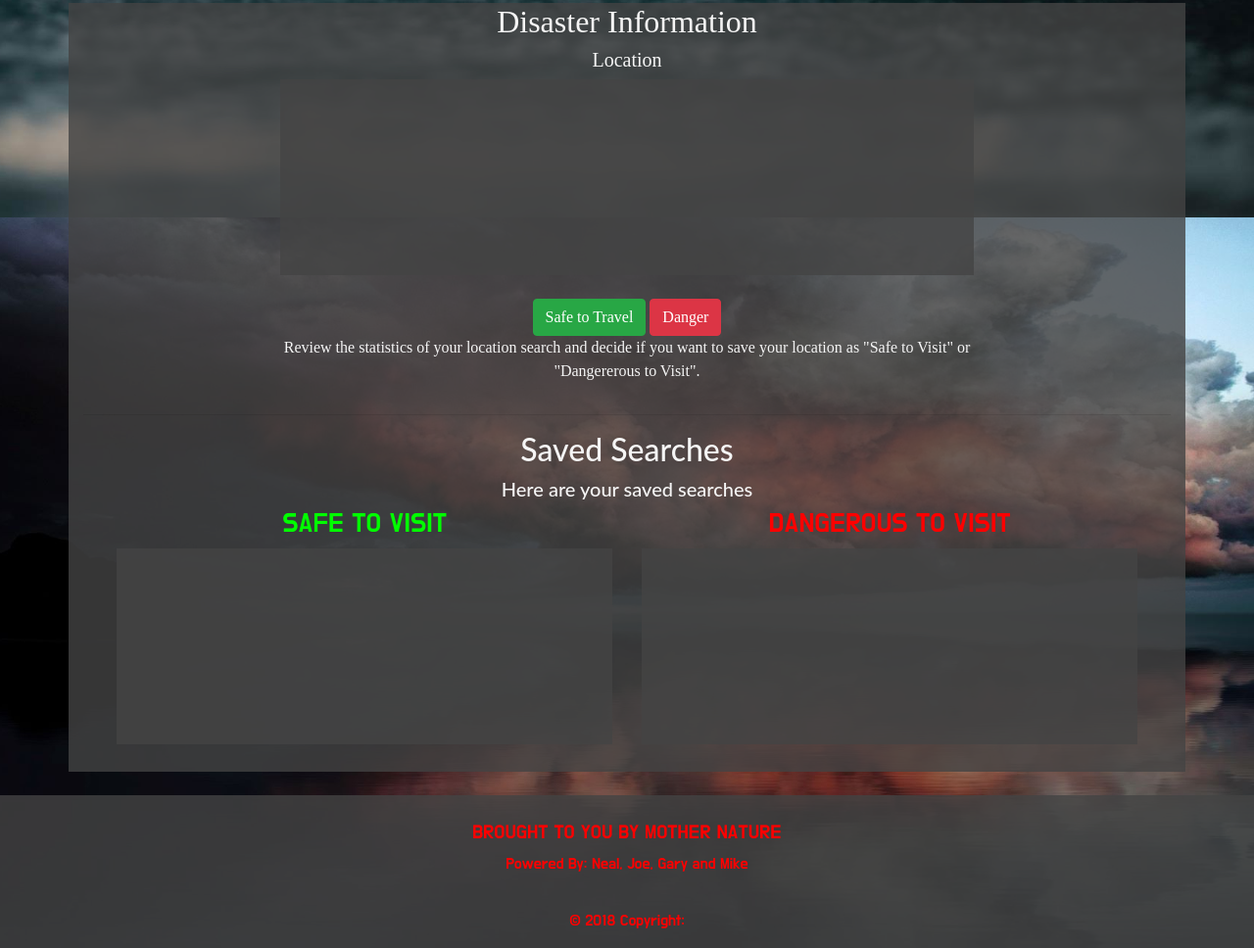
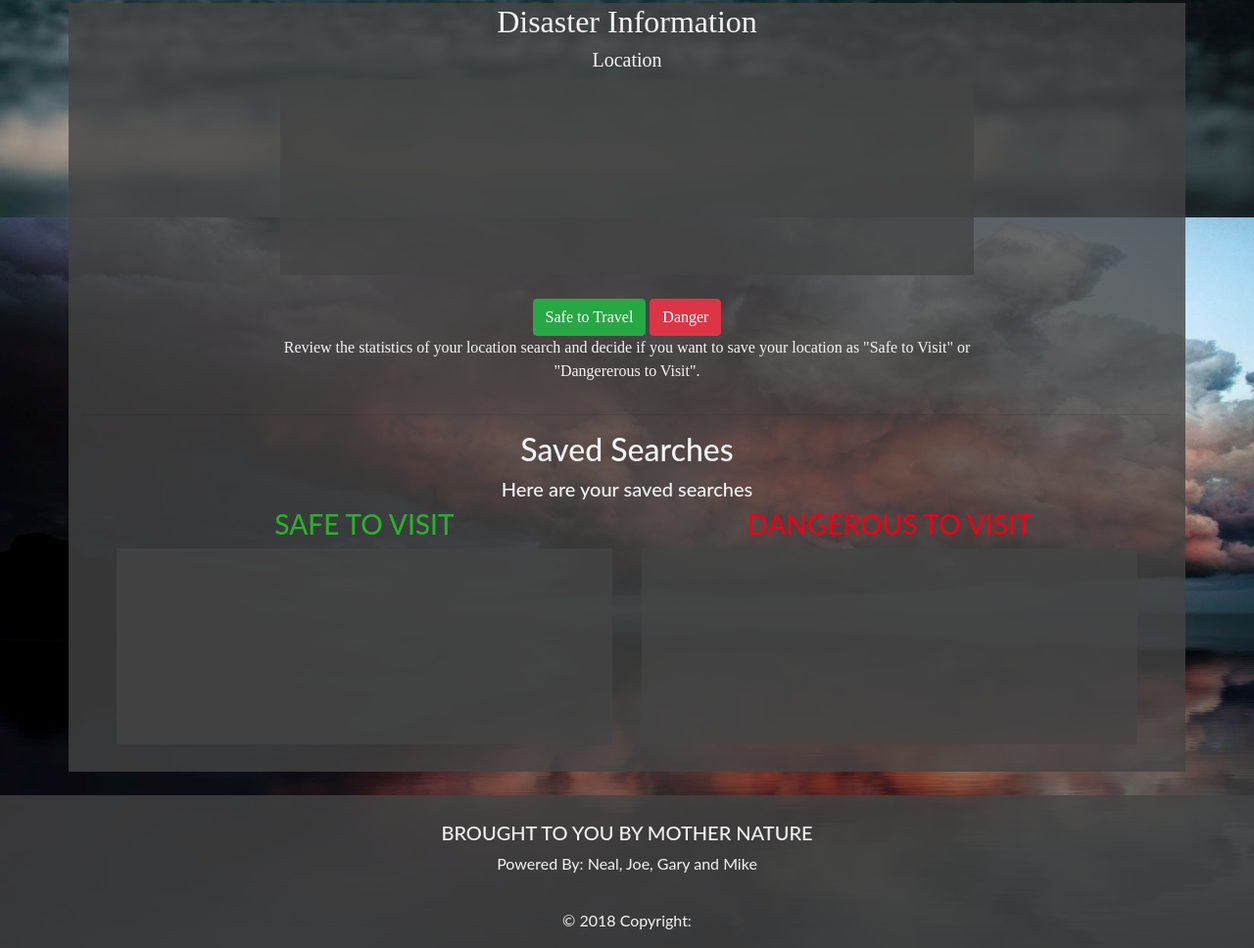
Before and after one commit to jpeckjr/Group_Project_Two, a website: page public/views/search.html in a window 1280 px wide. Shown: the part 578-1546 px from the top of the page at 98% size. Drawn offline with nearby package versions, Linux system fonts and the light colour scheme; no server answers; a web font is replaced by a local one.

Commit message:
changes to css

```diff
--- a/public/css/search.css
+++ b/public/css/search.css
@@ -148,7 +148,7 @@ body {
 }
 
 .page-footer {
-    color: red;
+    color: whitesmoke;
     margin-bottom: auto;
     background-color: rgb(68,68,68,.8);
     text-align: center;
--- a/public/views/search.html
+++ b/public/views/search.html
@@ -139,17 +139,17 @@
 
         <!-- Saved Searches -->
         <div class="row" id="savedSearches">
-            <div class="col-sm-12">
+            <div class="col-sm-12" style="font-size: 25px">
 
                 <h2 style="color: whitesmoke">Saved Searches</h2>
                 <h5 style="color: whitesmoke">Here are your saved searches</h5>
                 <div class="row">
-                    <div class="col-sm-6" style="color: lime; font-family: 'Do Hyeon', sans-serif;">
+                    <div class="col-sm-6" style="color: rgb(43, 175, 43);">
                         <h3>SAFE TO VISIT</h3>
                         <div class="savedSearches" id="safeTravel"></div>
                     </div>
 
-                    <div class="col-sm-6" style="color: red; font-family: 'Do Hyeon', sans-serif;">
+                    <div class="col-sm-6" style="color: rgba(233, 4, 23, 0.979);">
                         <h3>DANGEROUS TO VISIT</h3>
                         <div class="savedSearches" id="dangerTravel"></div>
                     </div>
@@ -160,7 +160,7 @@
     </div>
     <br>
     <!-- Footer -->
-    <footer class="page-footer font-small blue pt-4" style="font-family: 'Do Hyeon', sans-serif;">
+    <footer class="page-footer font-small blue pt-4">
         <!-- Footer Links -->
         <div class="container-fluid text-center text-md-center">
             <!-- Grid row -->
```
